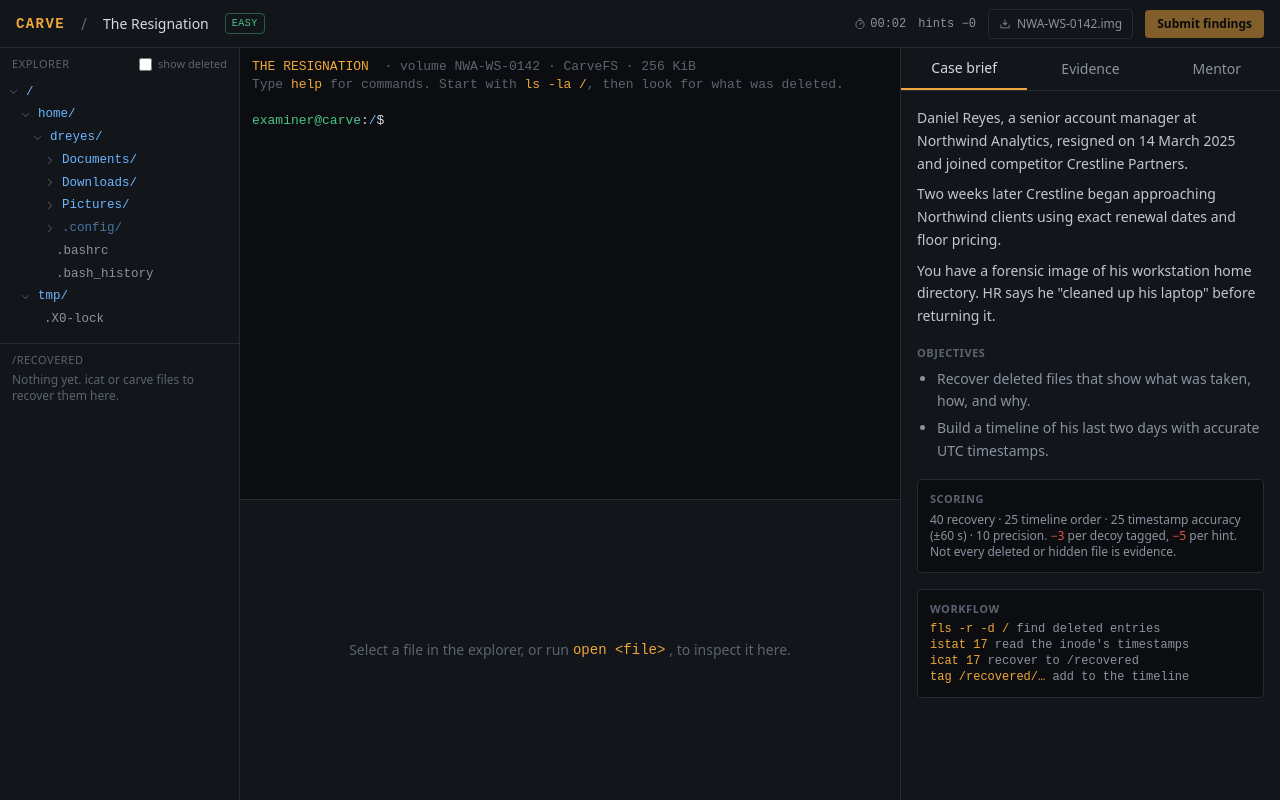
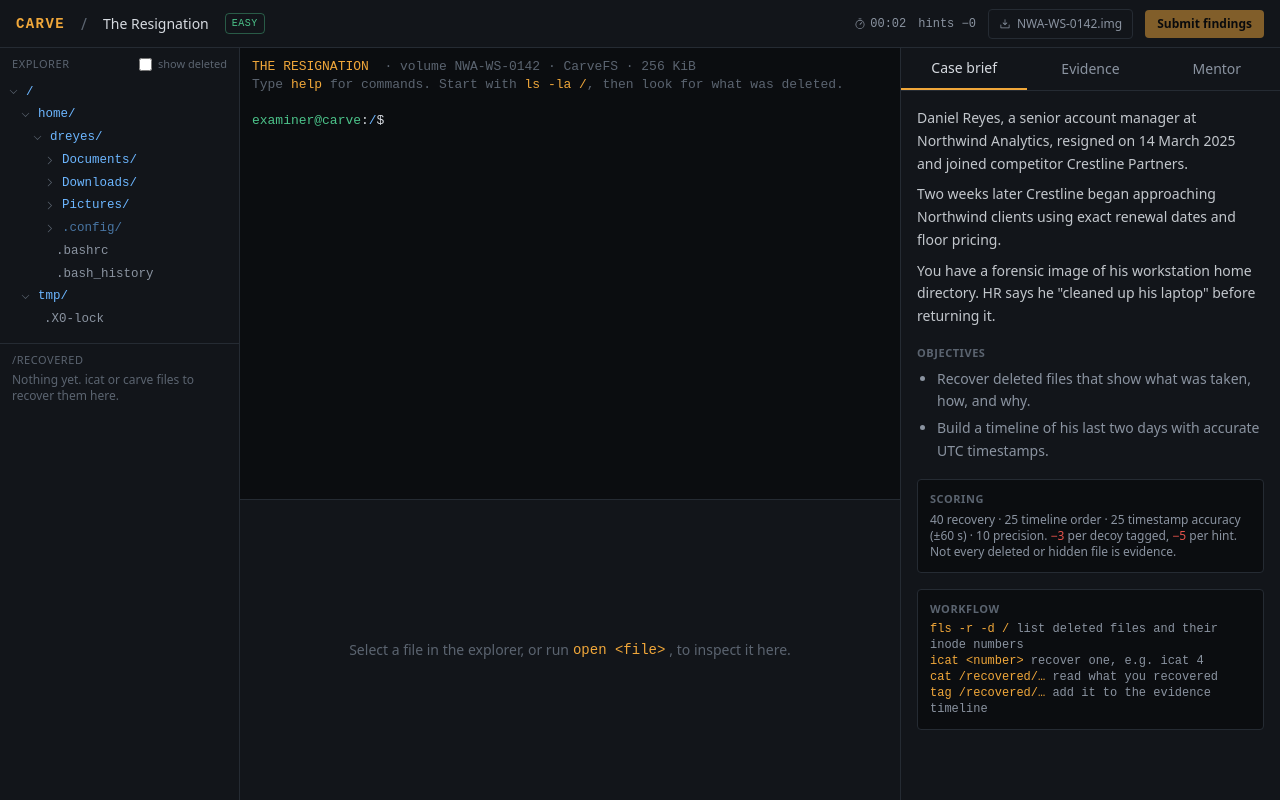
Before and after one commit to abhimangs/carve, a React (Vite) app: page /home/deploy/.profile in a window 1280 px wide. Both pictures are taken after a click on the button "Start first case". Built offline with nearby package versions, Linux system fonts and the light colour scheme.

Commit message:
Clearer workflow hint and icat-on-folder error

```diff
--- a/src/term/commands.ts
+++ b/src/term/commands.ts
@@ -222,7 +222,7 @@ export async function run(ctx: Ctx, line: string): Promise<string> {
       }
       case 'icat': {
         const n = inoArg(args[0])
-        if (n.mode === 'dir') return 'icat: that inode is a directory'
+        if (n.mode === 'dir') return C.amber(`icat: inode ${n.ino} is a folder, not a file. Run fls -r -d / and use a number from the file list.`)
         const name = args[1] ?? `${n.ino}_${n.name || 'orphan'}`
         const bytes = disk.read(n.ino)
         ctx.recovered.set(name, { bytes, source: `icat inode ${n.ino} (${disk.path(n.ino)})`, ino: n.ino })
--- a/src/ui/Workspace.tsx
+++ b/src/ui/Workspace.tsx
@@ -461,10 +461,10 @@ function Brief({ loaded }: { loaded: Loaded }) {
       </div>
       <div className="rounded border border-line bg-bg p-3 font-mono text-xs text-mute">
         <div className="mb-1 font-sans text-[11px] font-semibold uppercase tracking-wider text-faint">Workflow</div>
-        <div><span className="text-amber">fls -r -d /</span> find deleted entries</div>
-        <div><span className="text-amber">istat 17</span> read the inode's timestamps</div>
-        <div><span className="text-amber">icat 17</span> recover to /recovered</div>
-        <div><span className="text-amber">tag /recovered/…</span> add to the timeline</div>
+        <div><span className="text-amber">fls -r -d /</span> list deleted files and their inode numbers</div>
+        <div><span className="text-amber">icat &lt;number&gt;</span> recover one, e.g. icat 4</div>
+        <div><span className="text-amber">cat /recovered/…</span> read what you recovered</div>
+        <div><span className="text-amber">tag /recovered/…</span> add it to the evidence timeline</div>
       </div>
     </div>
   )
```
Also changed, not shown: 1 other file (tests, documents, lock files or other folders).
